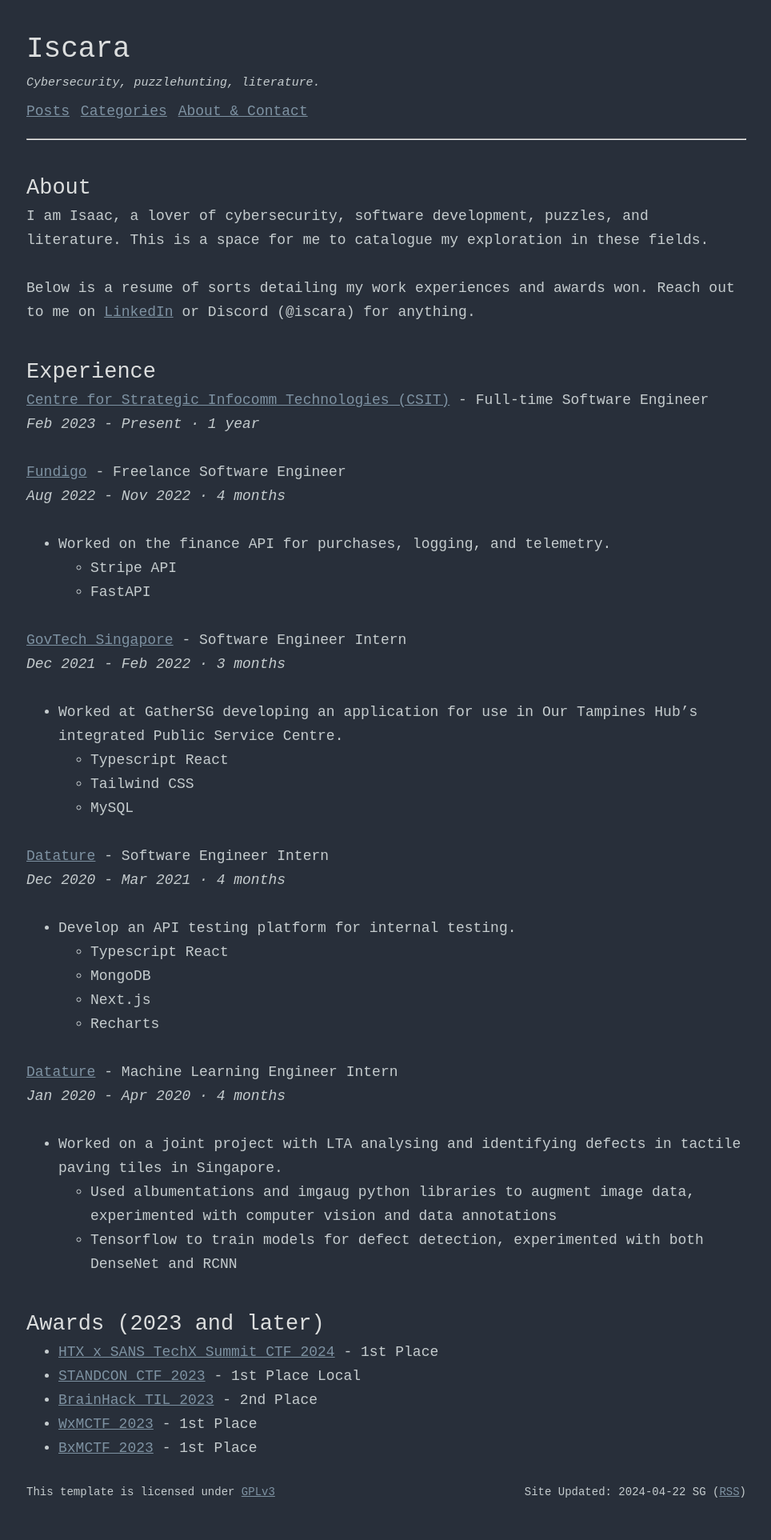
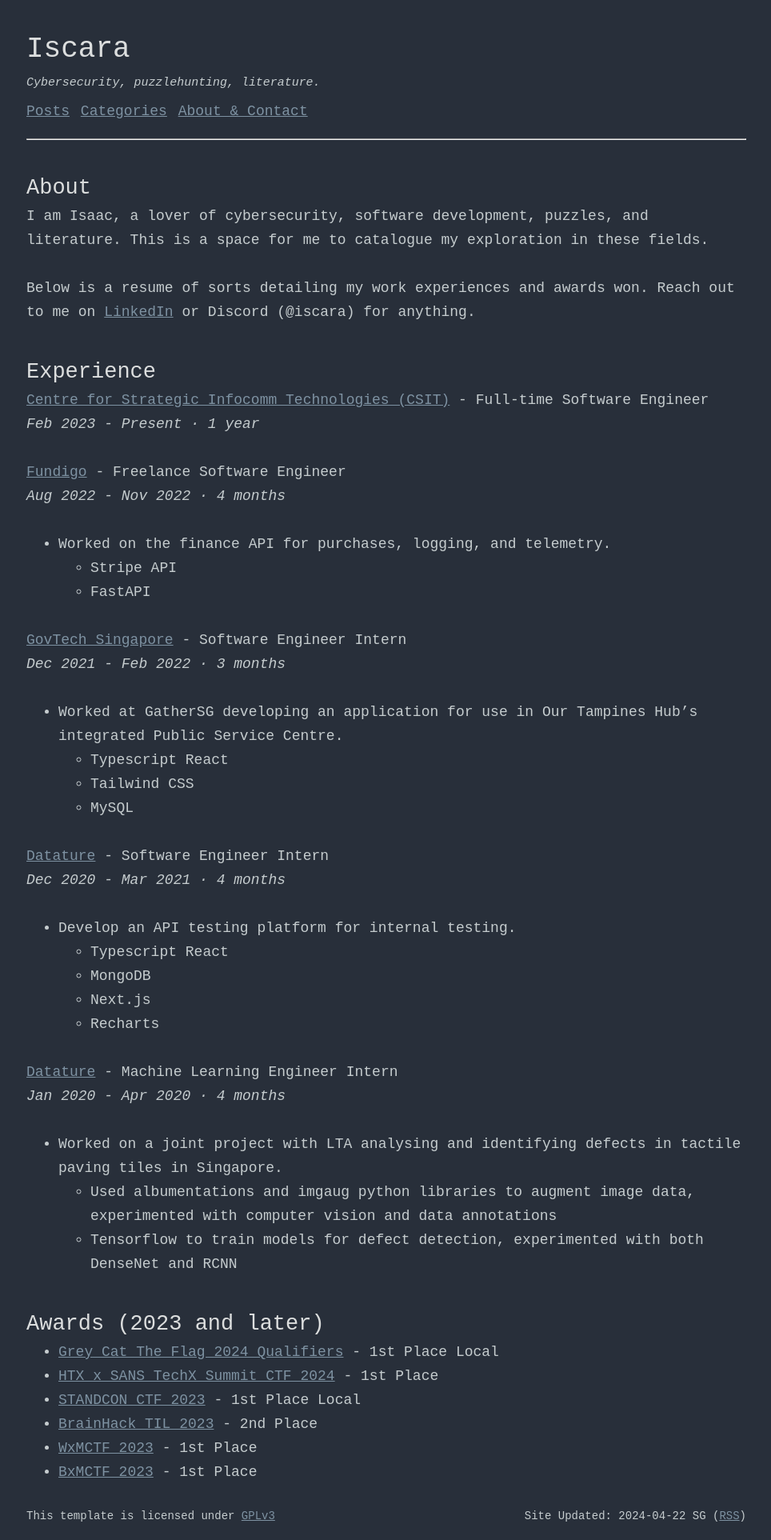
Before and after one commit to Iscaraca/Iscaraca.github.io, a Jekyll site: the page built from index.md, in a window 1280 px wide. Shown: the whole page at 80% size, without its empty margins (157-1121 px from the left). Built offline with Jekyll 4.4.1, drawn with Linux system fonts in a browser that asks for light colours; before the commit the page ends 1895 px from its top, so only the background shows below that.

Commit message:
Add GreyCTF to Awards

```diff
--- a/index.md
+++ b/index.md
@@ -75,6 +75,7 @@
 <br>
 
 ## Awards (2023 and later)
+- [Grey Cat The Flag 2024 Qualifiers](https://ctftime.org/event/2242) - 1st Place Local
 - [HTX x SANS TechX Summit CTF 2024](https://www.htx.gov.sg/techx/txs2024) - 1st Place
 - [STANDCON CTF 2023](https://standcon.n0h4ts.com/) - 1st Place Local
 - [BrainHack TIL 2023](https://www.dsta.gov.sg/brainhack) - 2nd Place
```
